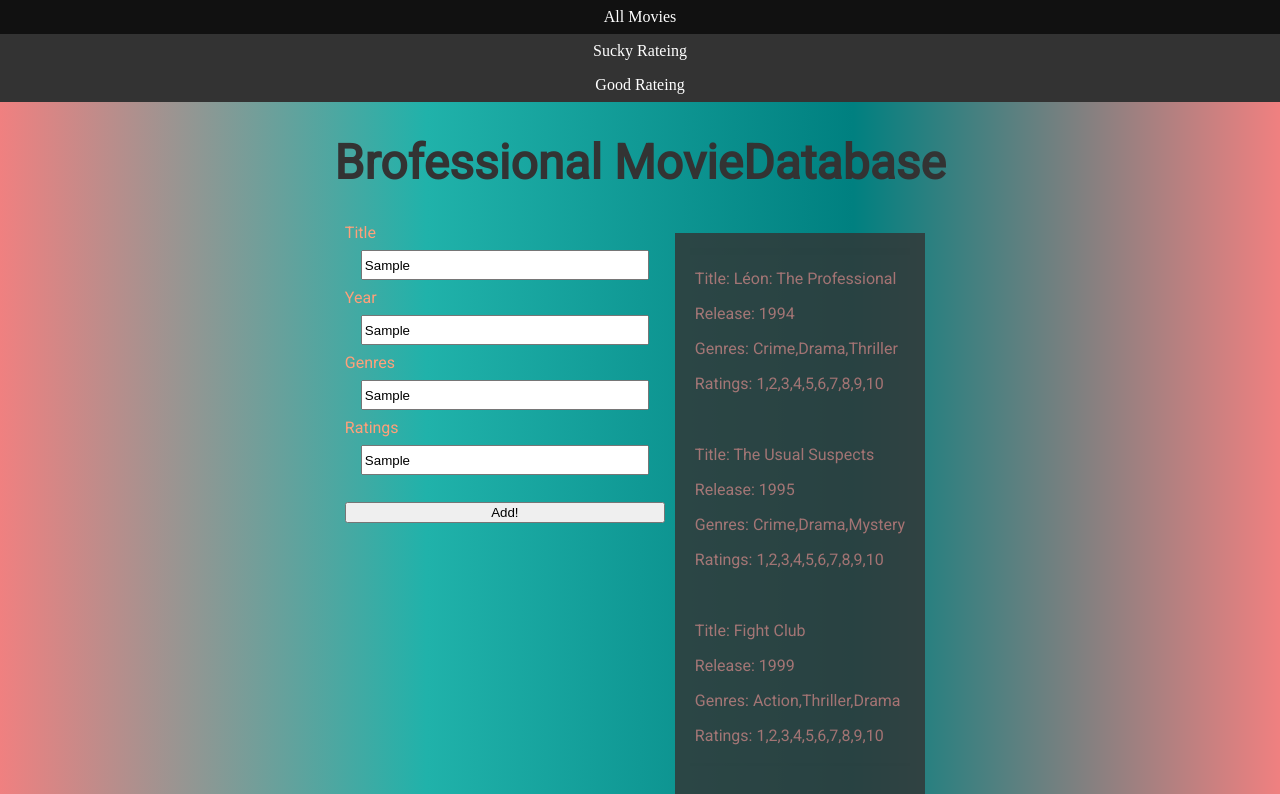
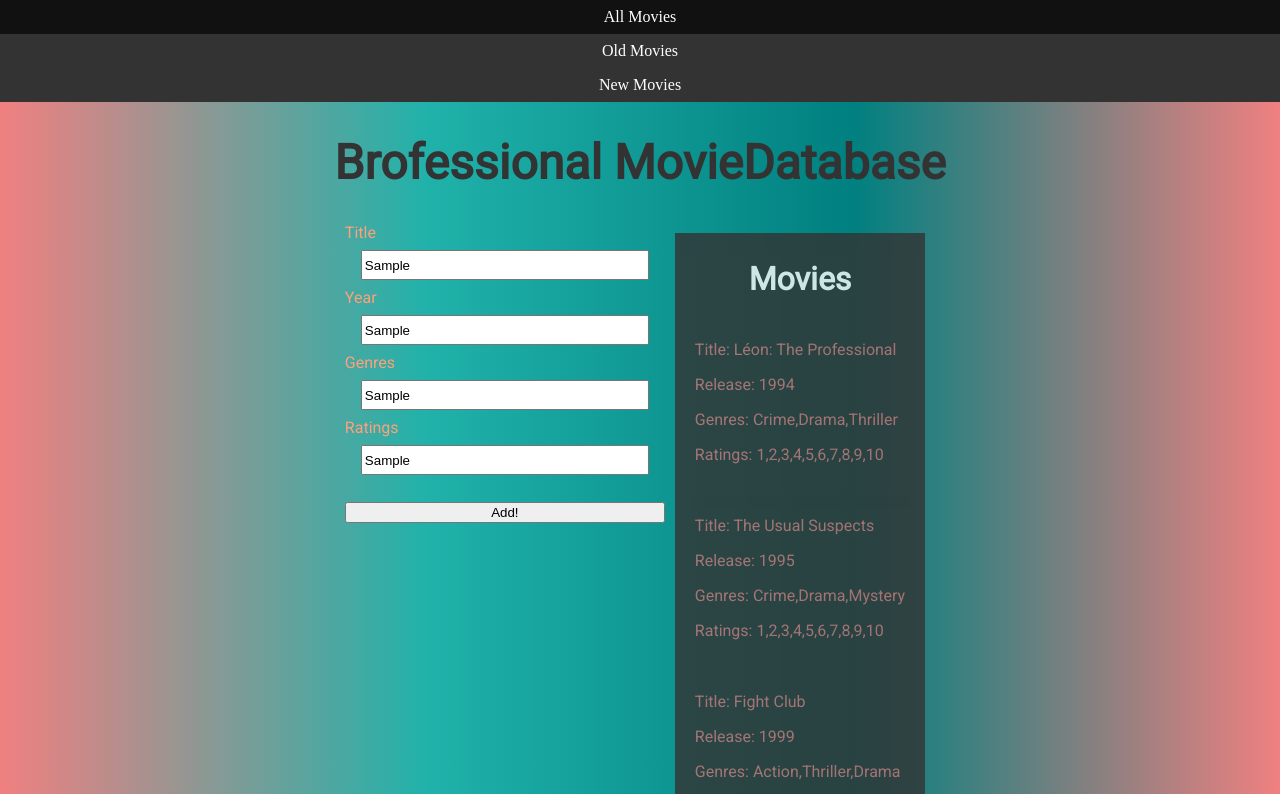
Before and after one commit to MartinBear/mmdb, a plain HTML site: page index.html in a window 1280 px wide. Both pictures are taken after typing "Sample", "Sample", "Sample", "Sample" into the empty fields and a click on the button "Add!". Shown: the top 794 px of the page. Drawn offline with Linux system fonts and the light colour scheme.

Commit message:
Back on track with some funcyfunc

```diff
--- a/index.html
+++ b/index.html
@@ -12,8 +12,8 @@
       <nav class="quicklink">
       <ul>
         <li><a id="allMovies" href="#" onclick="movieDatabase.movieHtmlForm()">All Movies</a>
-        <li><a href="#">Sucky Rateing</a>
-        <li><a href="#">Good Rateing</a>
+        <li><a id="OldMovies" href="#" onclick="movieDatabase.getMoviesByYear()">Old Movies</a>
+        <li><a href="#">New Movies</a>
       </ul>
       </nav>
 
--- a/main.js
+++ b/main.js
@@ -1,4 +1,4 @@
-  //Module pattern
+  //Module pattern - It looks great!
   const movieDatabase = (() => {
   let movies = [
     {
@@ -49,11 +49,25 @@
     this.ratings = [ratings];
  },
  	//Arrow function to return the value to the array
- 	getMovie:() => {return movies;
+ 	getMovie:() => {return movies;},
+
+    // Add new movies with push
+  addMovie:(movie) => {movies.push(movie);},
+  //Function that will filter old/new movies
+/*
+  function getMoviesByYear(year) {
+    return movieArray.filter(function (title) {
+      if (year > 2000) {
+      return title.year == year;
+      }
+    })
   },
-    // Add new movies with push
-  addMovie:(movie) => {movies.push(movie);
-  },
+  //Going to become a rating calc, will show before and after amount
+  var sumRating = movies.reduce((sum, movies) => sum + movies.ratings, 0)
+  var sumRating = 0
+  for (var i = 0; i < movies.length; i++) {
+    sumRating += movies[i].ratings
+  },*/
  	// Adds movie based on input from user
  	userInputForm:() => {
  		var addTitle = document.getElementById("title").value;
@@ -65,7 +79,7 @@
  		movieDatabase.addMovie(inputMovie);
  		movieDatabase.movieHtmlForm();
  	},
- 	//This code lits all movies from the array.
+ 	//Generates a <div> and <p>tags to display movies
  	movieHtmlForm: () => {
     var movieBlock = "";
  		var movieDiv = document.getElementsByClassName('movieDiv')[0];
@@ -77,22 +91,24 @@
  			<p>Ratings: ${movies[i].ratings}</p>
  			</div>`;
  		}
- 		movieDiv.innerHTML = movieBlock;
+ 		movieDiv.innerHTML += movieBlock;
  	}
  };
 })();
 //movieDatabase.movieHtmlForm(); Display movies on start up
+//button for adding new movies
 document.getElementById("movie-btn").addEventListener("click",movieDatabase.userInputForm);
-//console.log(movieDatabase.movieHtmlForm());
+
 
 
 /* Stuff to do
-Movie(title, year, genres) CHECK!******
+Movie(title, year, genres)******
 rateMovie(movie, rating)
 getTopRatedMovie()
 getWorstRatedMovie()
-getMoviesThisYear(year)
+getMoviesThisYear(year)******
 getMoviesByGenre(genres)
-const rateingCalc = movies
+
+const ratingCalc = movies
 .reduce(movies => (prev || 0) + value);
 */
```
